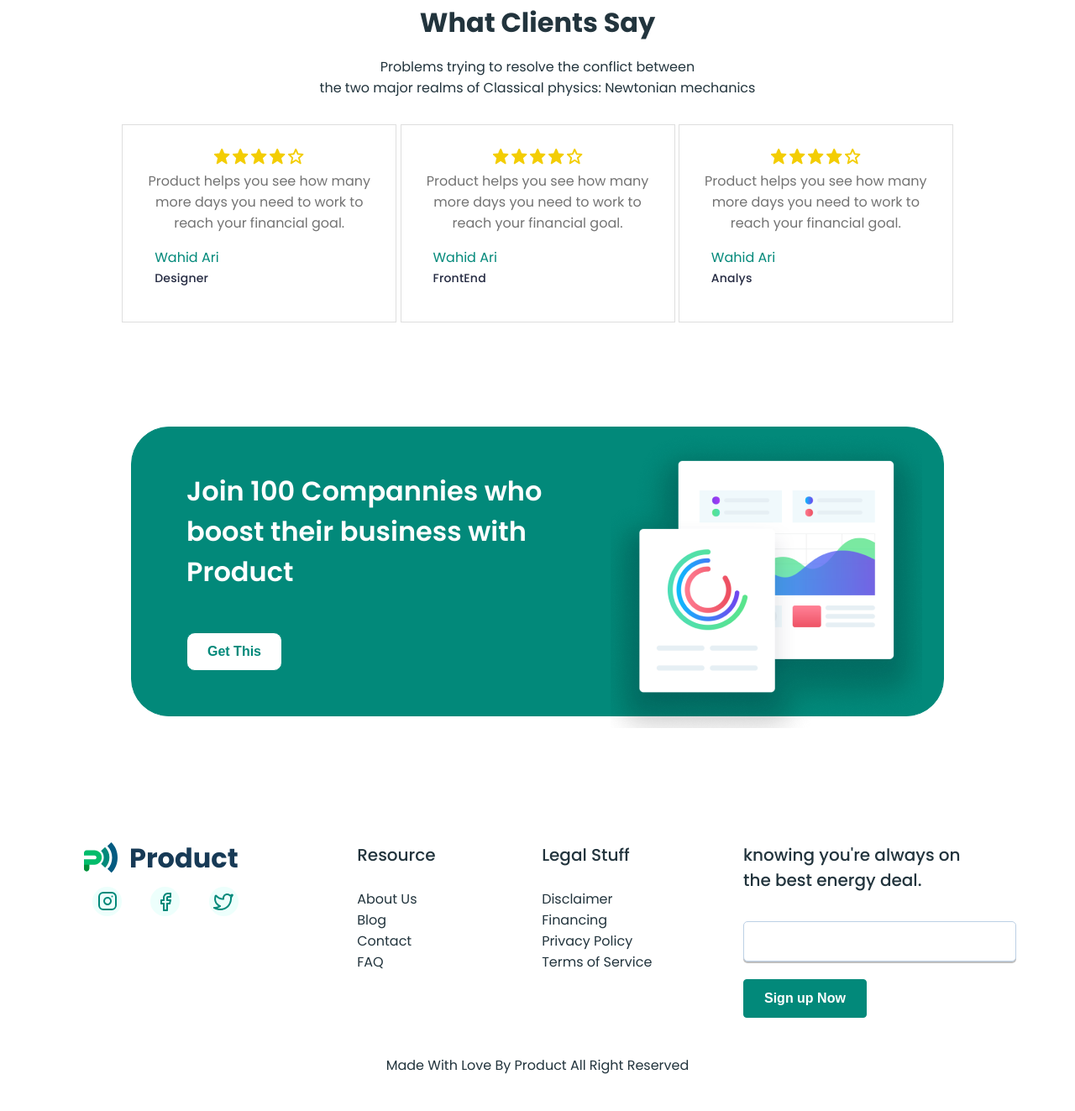
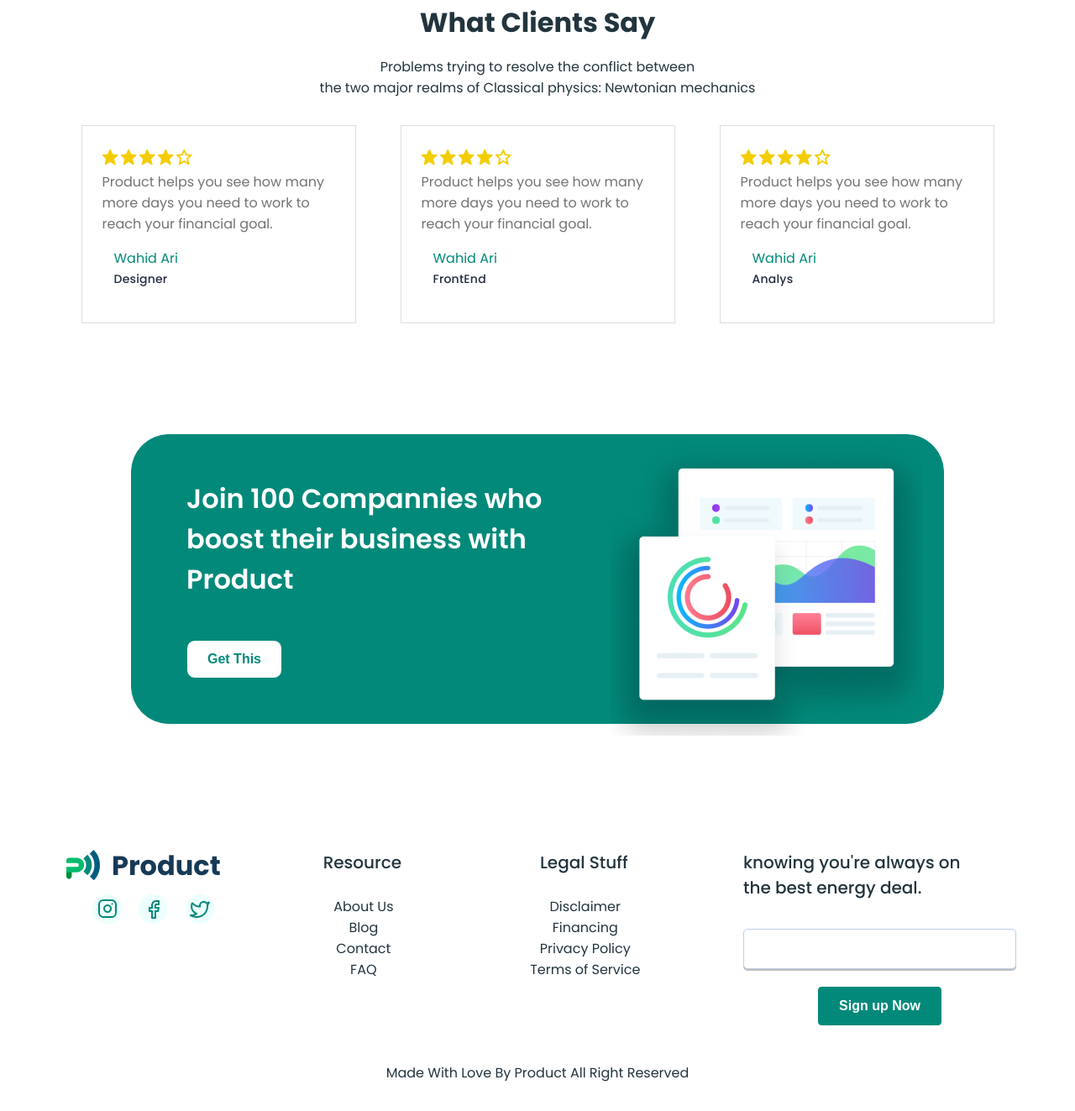
Before and after one commit to PLidia97/Landing-Page, a plain HTML site: page index.html in a window 1280 px wide. Shown: the part 4997-6320 px from the top of the page at 84% size. Drawn offline with Linux system fonts and the light colour scheme.

Commit message:
Add files via upload

```diff
--- a/style.css
+++ b/style.css
@@ -549,6 +549,7 @@ nav label {
   display: flex;
   flex-wrap: wrap;
   justify-content: space-around;
+  text-align: left;
 }
 .revew .star {
   width: 327px;
@@ -704,7 +705,7 @@ nav label {
 
 .data h3 {
   max-width: 268px;
-  margin-left: 68px;
+  text-align: left;
 }
 
 .data .btn-form {
@@ -718,6 +719,9 @@ nav label {
   border-radius: 5px;
   margin-top: 34px;
   margin-bottom: 21px;
+}
+.media .m {
+  margin-right: 16px;
 }
 
 .end {
@@ -836,14 +840,14 @@ nav label {
     justify-content: space-between;
   }
 
-  .finaList,
-  .data {
-    text-align: left;
+  .finaList {
+    display: flex;
+    flex-direction: column;
+    gap: 4%;
   }
 
-  .finaList h3 {
-    margin-left: 40px;
-    margin-bottom: 25px;
+  .finaList a {
+    color: var(--dark-blue);
   }
 
   .data .input-text {
@@ -1001,10 +1005,7 @@ nav label {
   .lastBlock {
     margin-left: 0;
   }
-  .revew {
-    display: ruby-text;
-    margin: 0;
-  }
+
   .third-revew {
     margin: 0;
   }
```
